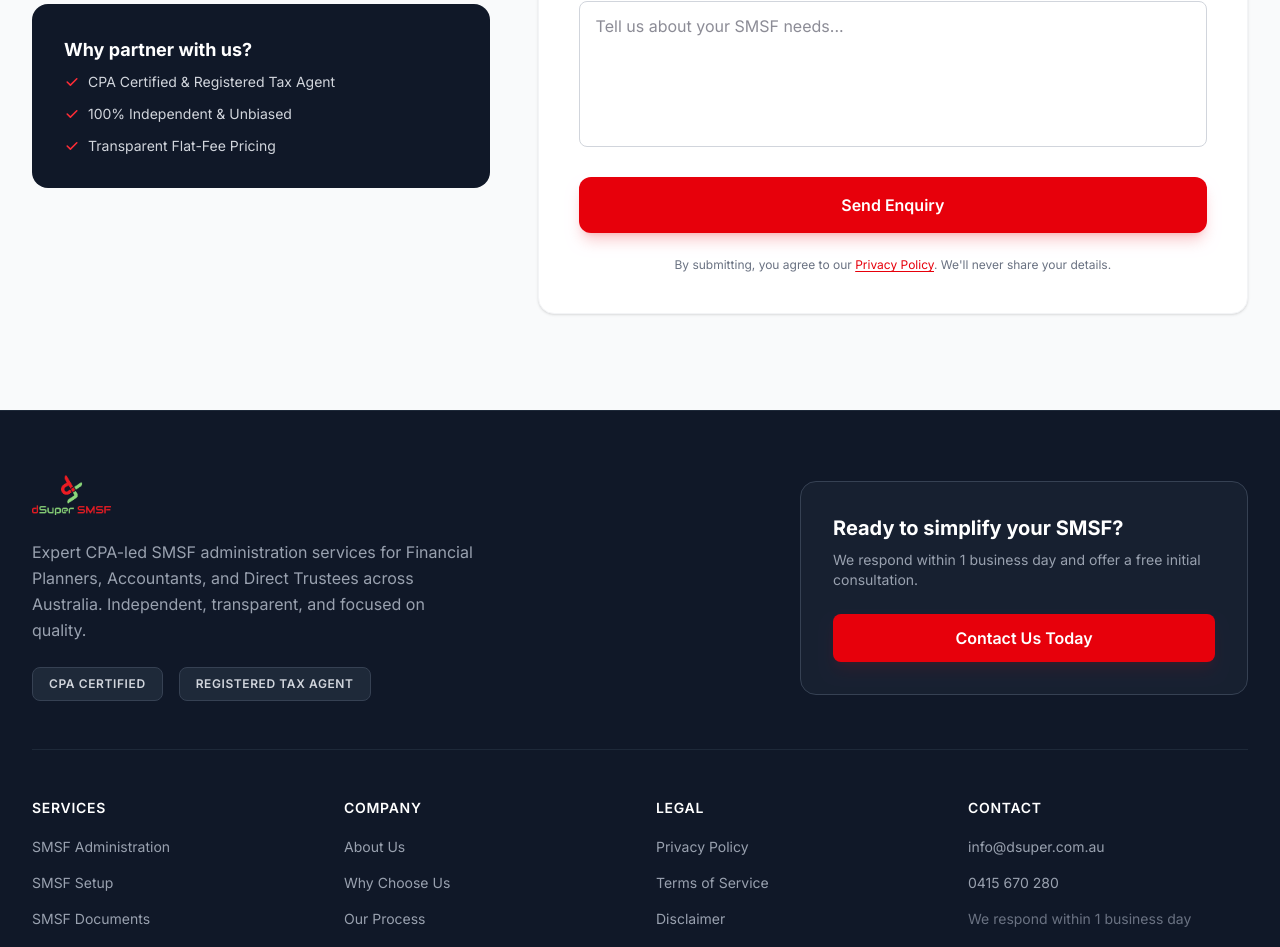
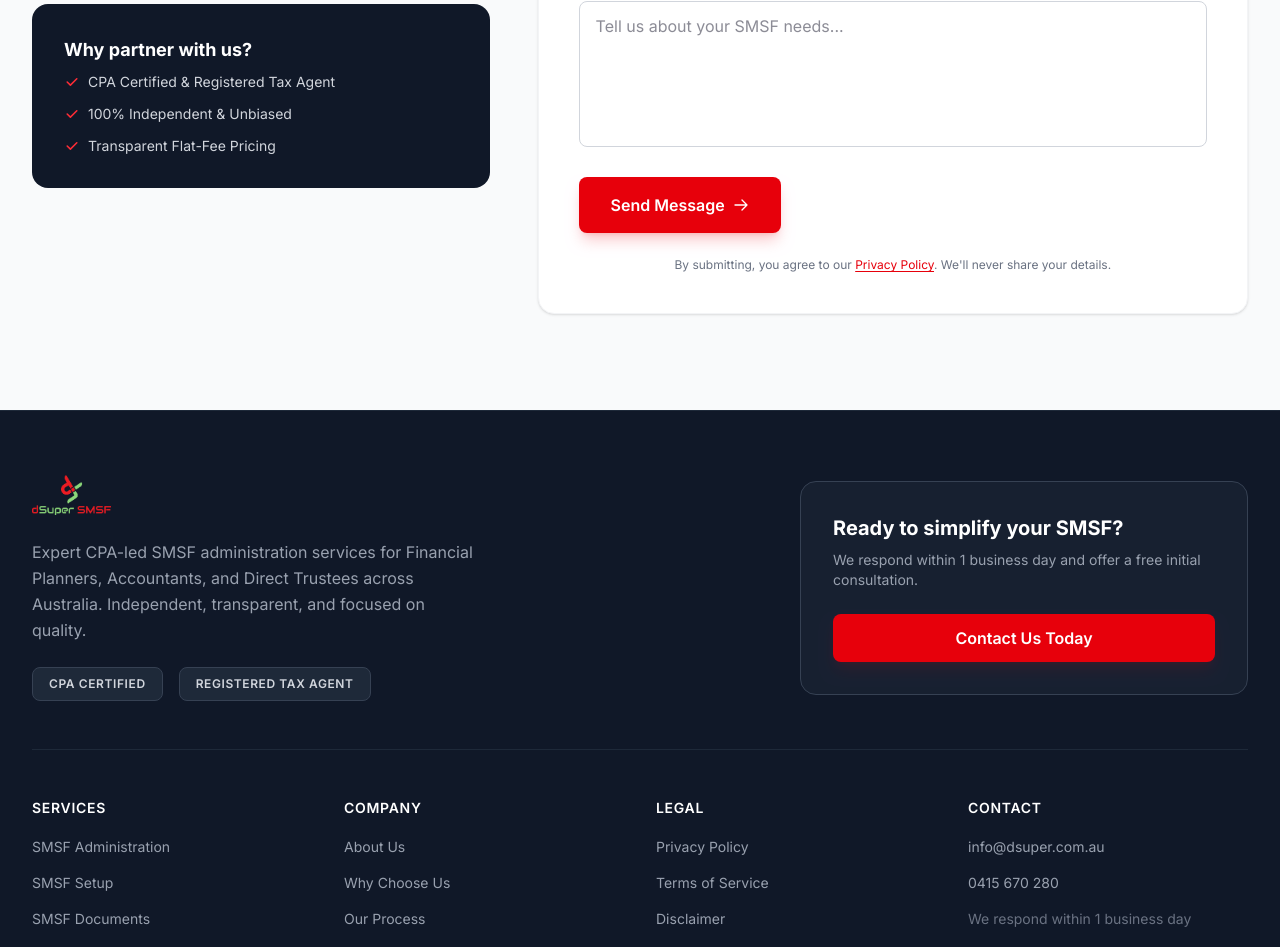
Before and after one commit to kevinmalana/dsuper-preview, a Next.js app: page /contact in a window 1280 px wide. Shown: the part 821-1768 px from the top of the page. Built offline with nearby package versions, Linux system fonts and the light colour scheme.

Commit message:
tweak: Send Message button with arrow icon (matching Qwen design)

```diff
--- a/app/contact/page.tsx
+++ b/app/contact/page.tsx
@@ -251,9 +251,10 @@ export default function ContactPage() {
 
                   <button
                     type="submit"
-                    className="w-full px-8 py-4 rounded-xl text-white font-semibold bg-red-600 hover:bg-red-700 shadow-lg shadow-red-600/20 hover:shadow-red-600/40 transition-all duration-300"
+                    className="w-full md:w-auto px-8 py-4 rounded-lg text-base font-semibold text-white bg-red-600 hover:bg-red-700 shadow-lg shadow-red-600/20 transition-all duration-300 hover:-translate-y-0.5 flex items-center justify-center gap-2"
                   >
-                    Send Enquiry
+                    Send Message
+                    <svg className="w-4 h-4" fill="none" stroke="currentColor" strokeWidth="2" viewBox="0 0 24 24"><path strokeLinecap="round" strokeLinejoin="round" d="M13.5 4.5L21 12m0 0l-7.5 7.5M21 12H3"/></svg>
                   </button>
 
                   <p className="text-xs text-gray-500 text-center">
```
